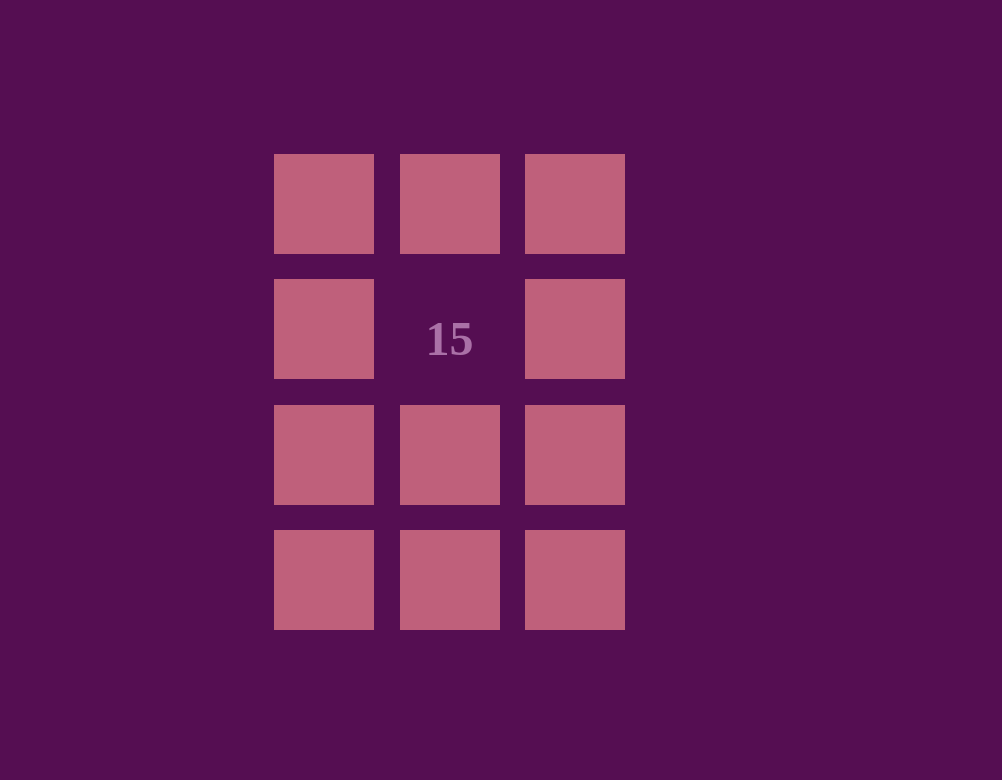
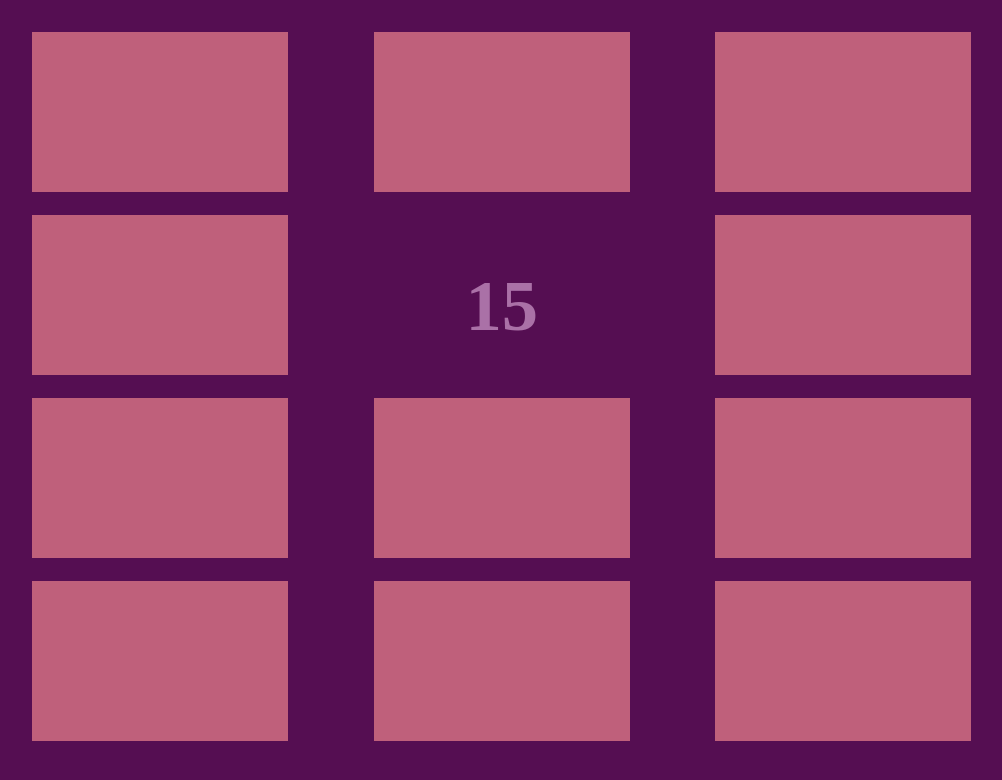
Before and after one commit to dfirebaugh/clock-face, a React (Create React App) app: page / in a window 1280 px wide. Shown: the top 780 px of the page, without its empty margins (166-1168 px from the left). Built offline with nearby package versions, Linux system fonts and the light colour scheme.

Commit message:
minor style change

```diff
--- a/src/App.css
+++ b/src/App.css
@@ -6,7 +6,8 @@ body {
 .container {
     display: grid;
     justify-items: center;
-    padding-top: 15vh;
+    padding-top: 3vh;
+    height: 100%;
 }
 
 App-title {
--- a/src/Components/Box.jsx
+++ b/src/Components/Box.jsx
@@ -5,7 +5,8 @@ const styles = theme =>
   theme && {
     minutes: {
       color: theme.primary.contrastText,
-      fontSize: "3em"
+      fontSize: "calc( 55px + (24 - 16) * (100vw - 400px) / (800 - 400) )",
+      placeSelf: "center"
     }
   };
 
--- a/src/Components/ElevenBoxes.jsx
+++ b/src/Components/ElevenBoxes.jsx
@@ -6,22 +6,26 @@ const styles = theme =>
   theme && {
     box: {
       //   background: theme.primary.color, //TODO: fix this -- this is working due to conditional on line 30
-      width: 100,
-      height: 100,
-      marginRight: "2vw",
-      marginTop: "2vw"
+      display: "grid",
+      width: "20vw",
+      height: "20vh"
     },
-    FlexBox: {
-      width: "400px",
-      display: "flex",
-      flexWrap: "wrap"
+    wrapper: {
+      marginLeft: "10vw",
+      display: "grid",
+      gridTemplateColumns: "repeat(3, 1fr)",
+      gridGap: "1vw",
+      rowGap: "7px",
+      gridAutoRows: "22vh",
+      width: "80%",
+      height: "70%"
     }
   };
 
 const ElevenBoxes = props => {
   const { hour, minutes, classes } = props;
   return (
-    <div style={classes.FlexBox}>
+    <div style={classes.wrapper}>
       {[...Array(12)].map((x, i) => (
         <Box
           key={i}
```
